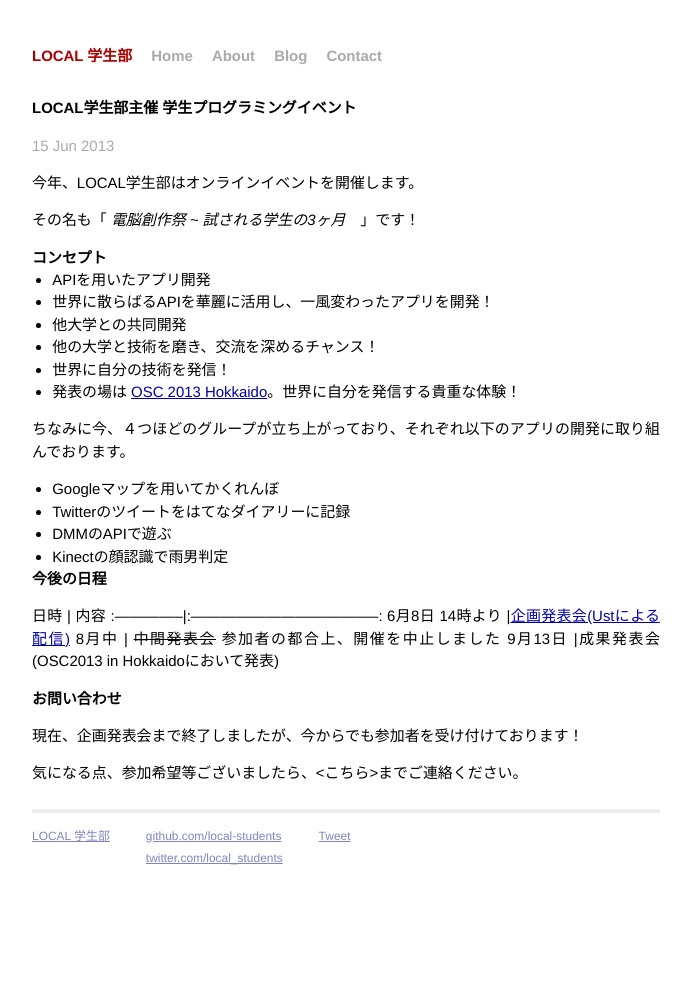
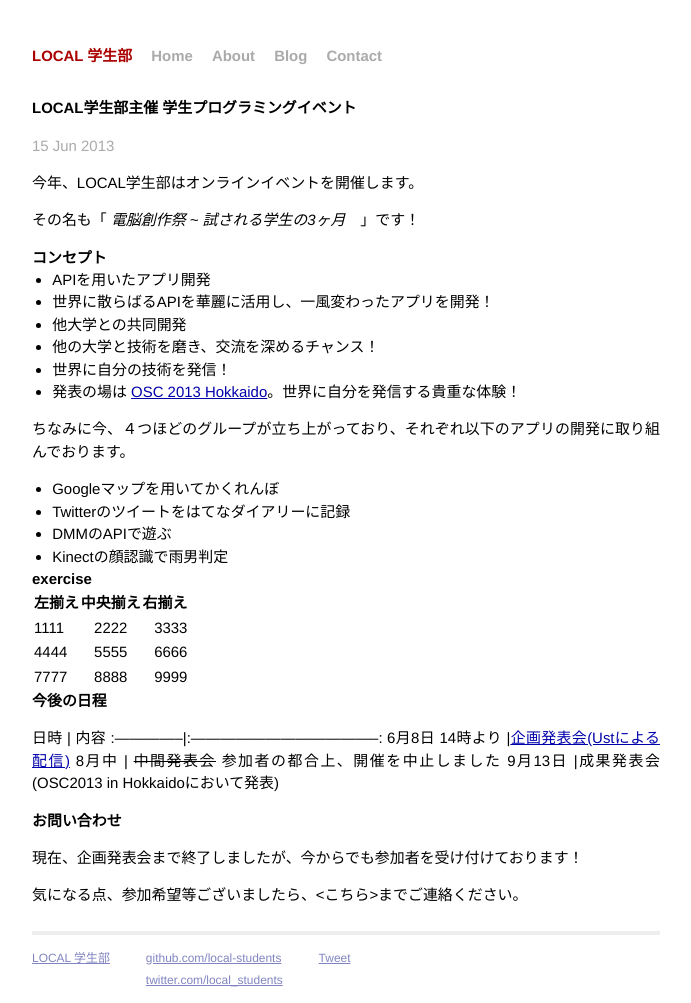
Before and after one commit to local-students/local-students.github.io, a Jekyll site: the page built from _posts/2013-06-15-onlineevent.markdown, in a window 1280 px wide. Shown: the whole page, without its empty margins (294-985 px from the left). Built offline with Jekyll 4.4.1, drawn with Linux system fonts in a browser that asks for light colours; Markdown is read by kramdown in place of the engine named in the settings; comment, search, counter and statistics services are not loaded; before the commit the page ends 945 px from its top, so only the background shows below that.

Commit message:
exercise
test

```diff
--- a/_posts/2013-06-15-onlineevent.markdown
+++ b/_posts/2013-06-15-onlineevent.markdown
@@ -23,6 +23,14 @@ categories: onlineevent
 * DMMのAPIで遊ぶ
 * Kinectの顔認識で雨男判定
 
+## exercise
+
+左揃え | 中央揃え | 右揃え
+:----- | :------: | -----:
+1111   | 2222     | 3333
+4444   | 5555     | 6666
+7777   | 8888     | 9999
+
 ## 今後の日程
  日時 | 内容
 :--------------|:--------------------------------------:
```
